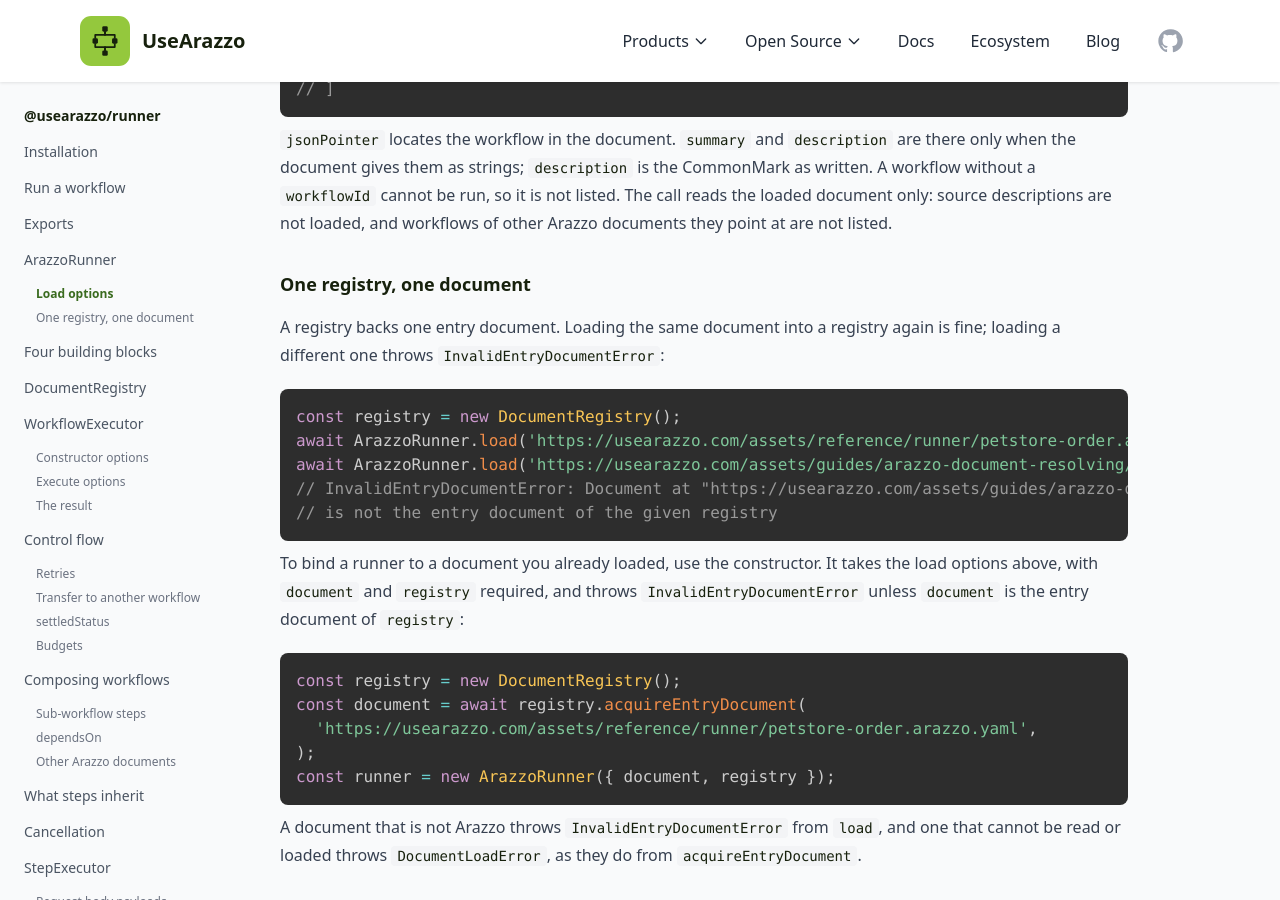
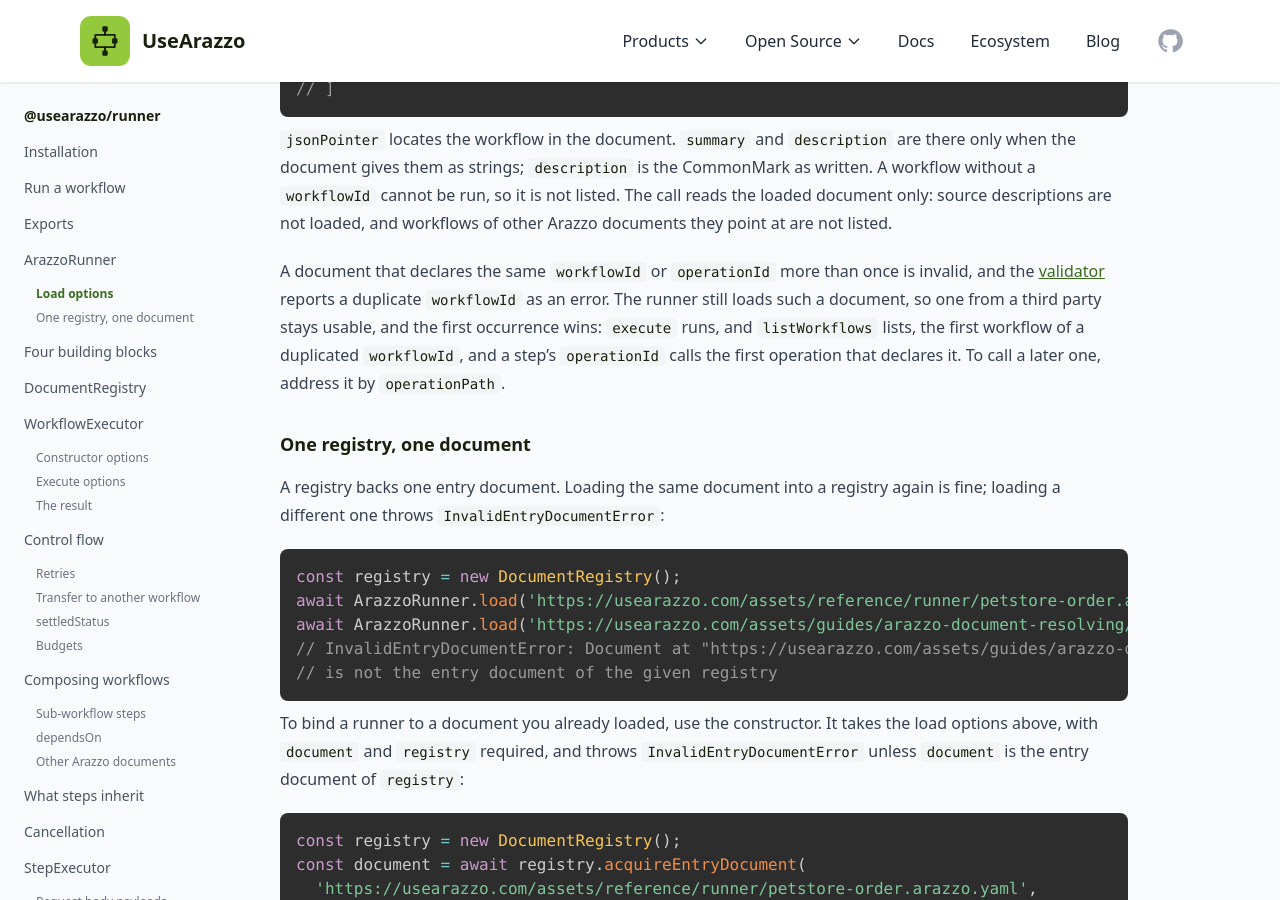
Before and after one commit to usearazzo/website, a Jekyll site: the page built from _reference/runner.md, in a window 1280 px wide and 900 px high, scrolled down 5036 px. Built offline with Jekyll 4.4.1, drawn with Linux system fonts in a browser that asks for light colours; nearby versions of some CDN libraries.

Commit message:
feat(docs): document the runner's first-wins rule for duplicate ids
A duplicated workflowId or operationId resolves to its first occurrence;
later operations stay reachable through operationPath.

Refs usearazzo/arazzo-toolkit#322

Signed-off-by: Vladimir Gorej <vladimir.gorej@gmail.com>

````diff
--- a/_reference/runner.md
+++ b/_reference/runner.md
@@ -229,6 +229,8 @@
 ```
 
 `jsonPointer` locates the workflow in the document. `summary` and `description` are there only when the document gives them as strings; `description` is the CommonMark as written. A workflow without a `workflowId` cannot be run, so it is not listed. The call reads the loaded document only: source descriptions are not loaded, and workflows of other Arazzo documents they point at are not listed.
+
+A document that declares the same `workflowId` or `operationId` more than once is invalid, and the [validator](/docs/validator/) reports a duplicate `workflowId` as an error. The runner still loads such a document, so one from a third party stays usable, and the first occurrence wins: `execute` runs, and `listWorkflows` lists, the first workflow of a duplicated `workflowId`, and a step's `operationId` calls the first operation that declares it. To call a later one, address it by `operationPath`.
 
 ### One registry, one document {#arazzo-runner-registry}
 
````
